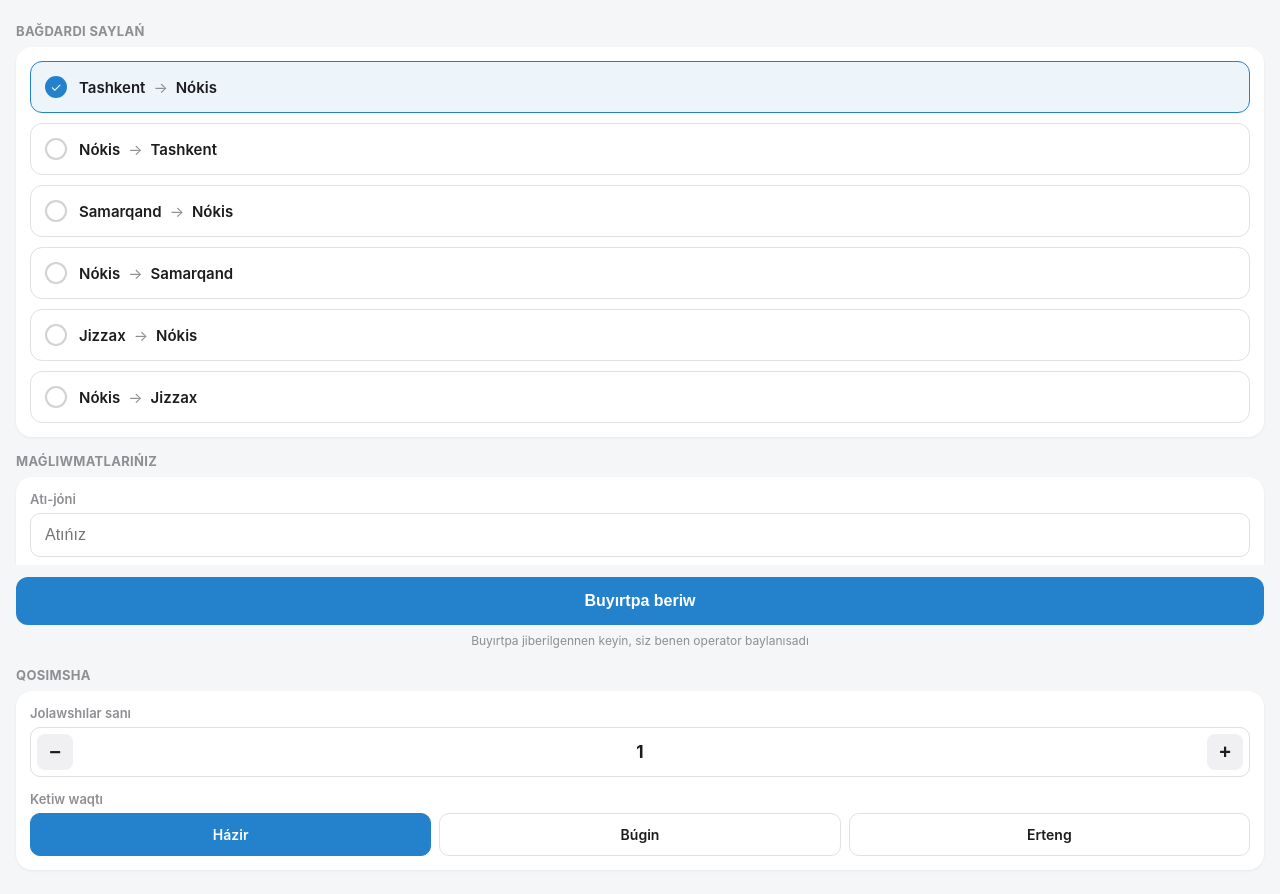
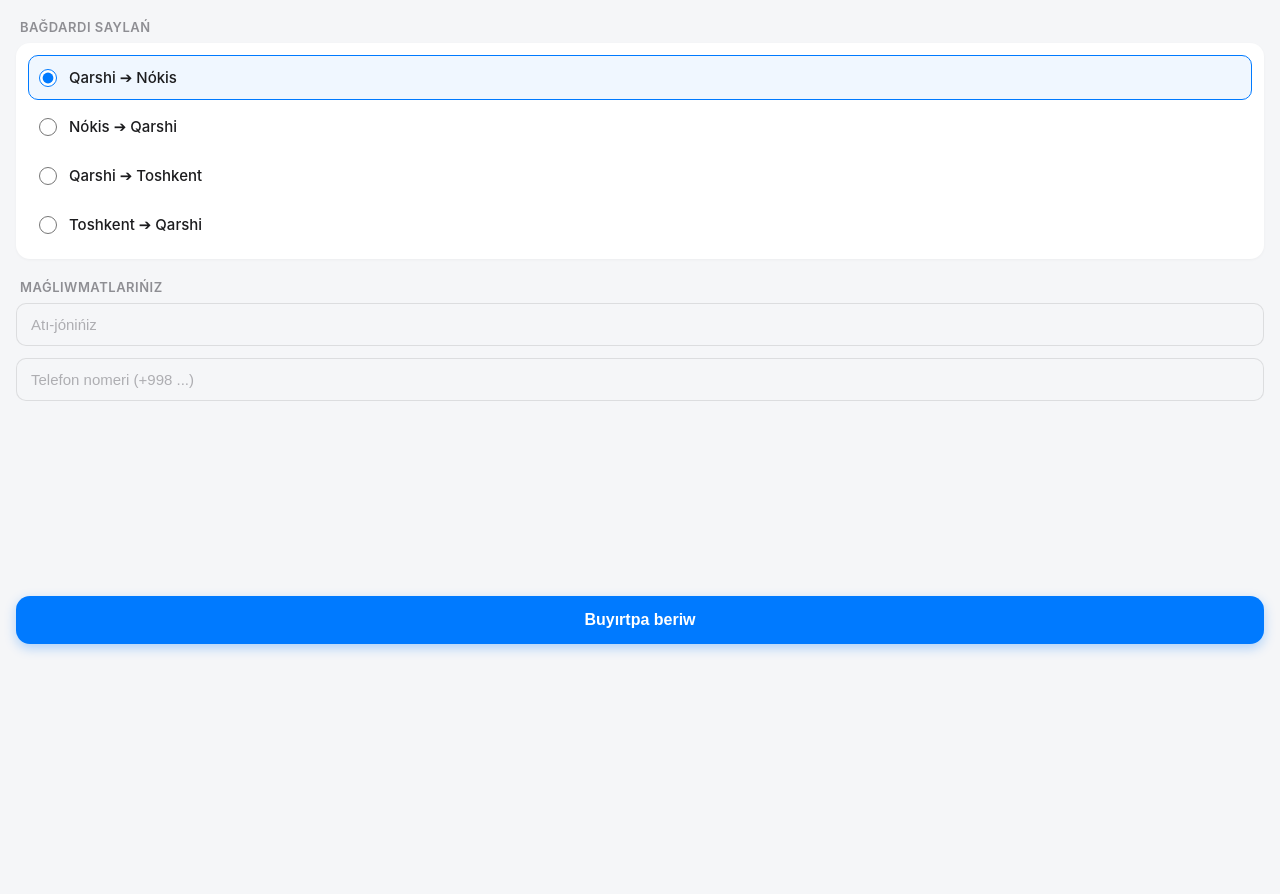
Before and after one commit to sabitnietullaev654-gif/safar-taksi-bot, a website: page index.html in a window 1280 px wide. Shown: the part 140-1034 px from the top of the page. After the commit the page ends 800 px from the top, so only its background shows below. Drawn offline with Linux system fonts and the light colour scheme; a script that the page names is missing.

Commit message:
Update index.html

```diff
--- a/index.html
+++ b/index.html
@@ -8,7 +8,7 @@
     <style>
         * { box-sizing: border-box; margin: 0; padding: 0; }
         body {
-    font-family: -apple-system, BlinkMacSystemFont, "Segoe UI", Roboto, Arial, sans-serif;
+            font-family: -apple-system, BlinkMacSystemFont, "Segoe UI", Roboto, Helvetica, Arial, sans-serif;
             background: var(--tg-theme-bg-color, #f5f6f8);
             color: var(--tg-theme-text-color, #1c1c1e);
             padding: 16px;
@@ -17,141 +17,23 @@
         .header { text-align: center; padding: 16px 0 22px; }
         .header .icon { font-size: 44px; margin-bottom: 6px; }
         .header h1 { font-size: 21px; font-weight: 700; }
-  .header p {
-    font-size: 13px;
-    color: var(--tg-theme-hint-color, #8e8e93);
-    margin-top: 4px;
-  }
-  .section-label {
-    font-size: 13px;
-    font-weight: 700;
-    color: var(--tg-theme-hint-color, #8e8e93);
-    margin: 4px 0 8px;
-    text-transform: uppercase;
-    letter-spacing: 0.3px;
-  }
-  .card {
-    background: var(--tg-theme-secondary-bg-color, #fff);
-    border-radius: 16px;
-    padding: 14px;
-    margin-bottom: 16px;
-    box-shadow: 0 1px 3px rgba(0,0,0,0.06);
-  }
-  .route-option {
-    display: flex;
-    align-items: center;
-    gap: 12px;
-    padding: 14px;
-    border-radius: 12px;
-    border: 1.5px solid #e0e0e5;
-    margin-bottom: 10px;
-    cursor: pointer;
-    transition: all 0.15s;
-  }
-  .route-option:last-child { margin-bottom: 0; }
-  .route-option.active {
-    border-color: var(--tg-theme-button-color, #2481cc);
-    background: rgba(36,129,204,0.08);
-  }
-  .route-option .check {
-    width: 22px; height: 22px;
-    border-radius: 50%;
-    border: 2px solid #d1d1d6;
-    flex-shrink: 0;
-    display: flex;
-    align-items: center;
-    justify-content: center;
-    font-size: 13px;
-    color: #fff;
-  }
-  .route-option.active .check {
-    border-color: var(--tg-theme-button-color, #2481cc);
-    background: var(--tg-theme-button-color, #2481cc);
-  }
-  .route-option .text {
-    flex: 1;
-    display: flex;
-    align-items: center;
-    gap: 8px;
-    font-size: 15px;
-    font-weight: 600;
-  }
-  .route-option .arrow { color: var(--tg-theme-hint-color, #8e8e93); font-weight: 400; }
-  .field { margin-bottom: 14px; }
-  .field:last-child { margin-bottom: 0; }
-  label {
-    display: block;
-    font-size: 13px;
-    font-weight: 600;
-    color: var(--tg-theme-hint-color, #8e8e93);
-    margin-bottom: 6px;
-  }
-  input {
-    width: 100%;
-    padding: 12px 14px;
-    border-radius: 10px;
-    border: 1px solid #e0e0e5;
-    font-size: 16px;
-    background: var(--tg-theme-bg-color, #fff);
-    color: var(--tg-theme-text-color, #1c1c1e);
-  }
-  input:focus { outline: none; border-color: var(--tg-theme-button-color, #2481cc); }
-  .radio-group { display: flex; gap: 8px; }
-  .radio-option {
-    flex: 1;
-    text-align: center;
-    padding: 12px 8px;
-    border-radius: 10px;
-    border: 1.5px solid #e0e0e5;
-    font-size: 14px;
-    font-weight: 600;
-    cursor: pointer;
-  }
-  .radio-option.active {
-    border-color: var(--tg-theme-button-color, #2481cc);
-    background: var(--tg-theme-button-color, #2481cc);
-    color: var(--tg-theme-button-text-color, #fff);
-  }
-  .stepper {
-    display: flex;
-    align-items: center;
-    justify-content: space-between;
-    border: 1px solid #e0e0e5;
-    border-radius: 10px;
-    padding: 6px;
-  }
-  .stepper button {
-    width: 36px; height: 36px;
-    border-radius: 8px;
-    border: none;
-    background: #f0f0f3;
-    font-size: 20px;
-    font-weight: 600;
-    color: var(--tg-theme-text-color, #1c1c1e);
-  }
-  .stepper span { font-size: 17px; font-weight: 700; }
-  .footer-btn {
-    position: fixed;
-    bottom: 0; left: 0; right: 0;
-    padding: 12px 16px calc(12px + env(safe-area-inset-bottom, 0px));
-    background: var(--tg-theme-bg-color, #f5f6f8);
-  }
-  .submit-btn {
-    width: 100%;
-    padding: 15px;
-    border-radius: 12px;
-    border: none;
-    background: var(--tg-theme-button-color, #2481cc);
-    color: var(--tg-theme-button-text-color, #fff);
-    font-size: 16px;
-    font-weight: 700;
-  }
-  .note {
-    font-size: 12px;
-    color: var(--tg-theme-hint-color, #8e8e93);
-    text-align: center;
-    margin-top: 8px;
-  }
+        .header p { font-size: 13px; color: var(--tg-theme-hint-color, #8e8e93); margin-top: 4px; }
+        .section-title { font-size: 13px; font-weight: 600; text-transform: uppercase; color: var(--tg-theme-hint-color, #8e8e93); margin-bottom: 8px; margin-left: 4px; letter-spacing: 0.5px; }
+        .card { background: var(--tg-theme-secondary-bg-color, #ffffff); border-radius: 14px; padding: 12px; margin-bottom: 20px; box-shadow: 0 1px 3px rgba(0,0,0,0.04); }
+        .radio-label { display: flex; align-items: center; padding: 12px 10px; border-radius: 10px; cursor: pointer; transition: background 0.2s; margin-bottom: 4px; border: 1.5px solid transparent; }
+        .radio-label:last-child { margin-bottom: 0; }
+        .radio-label:active { background: rgba(0,0,0,0.03); }
+        .radio-label.selected { background: rgba(0, 122, 255, 0.06); border-color: var(--tg-theme-button-color, #007aff); }
+        input[type="radio"] { accent-color: var(--tg-theme-button-color, #007aff); width: 18px; height: 18px; margin-right: 12px; }
+        .route-text { font-size: 15px; font-weight: 500; }
+        .input-field { width: 100%; padding: 12px 14px; border-radius: 10px; border: 1px solid rgba(0,0,0,0.1); background: var(--tg-theme-bg-color, #f5f6f8); color: var(--tg-theme-text-color, #1c1c1e); font-size: 15px; outline: none; margin-bottom: 12px; }
+        .input-field:focus { border-color: var(--tg-theme-button-color, #007aff); }
+        .input-field::placeholder { color: var(--tg-theme-hint-color, #aeaeb2); }
+        .submit-btn { position: fixed; bottom: 16px; left: 16px; right: 16px; background: var(--tg-theme-button-color, #007aff); color: var(--tg-theme-button-text-color, #ffffff); border: none; border-radius: 14px; padding: 15px; font-size: 16px; font-weight: 600; cursor: pointer; box-shadow: 0 4px 12px rgba(0, 122, 255, 0.3); text-align: center; }
+        .submit-btn:active { opacity: 0.9; transform: scale(0.99); }
+        .success-box { display: none; text-align: center; padding: 40px 20px; }
+        .success-box h2 { font-size: 22px; margin-bottom: 10px; color: #34c759; }
+        .success-box p { font-size: 14px; color: var(--tg-theme-hint-color, #8e8e93); }
     </style>
 </head>
 <body>
@@ -162,123 +44,71 @@
         <p>Bağdardı saylań hám buyırtpa beriń</p>
     </div>
 
-  <div class="section-label">Bağdardı saylań</div>
+    <form id="taxiForm">
+        <div class="section-title">Bağdardı saylań</div>
         <div class="card">
-    <div class="route-option active" data-route="Tashkent - Nokis" onclick="selectRoute(this)">
-      <div class="check">✓</div>
-      <div class="text">Tashkent <span class="arrow">→</span> Nókis</div>
-    </div>
-    <div class="route-option" data-route="Nokis - Tashkent" onclick="selectRoute(this)">
-      <div class="check">✓</div>
-      <div class="text">Nókis <span class="arrow">→</span> Tashkent</div>
-    </div>
-    <div class="route-option" data-route="Samarqand - Nokis" onclick="selectRoute(this)">
-      <div class="check">✓</div>
-      <div class="text">Samarqand <span class="arrow">→</span> Nókis</div>
-    </div>
-    <div class="route-option" data-route="Nokis - Samarqand" onclick="selectRoute(this)">
-      <div class="check">✓</div>
-      <div class="text">Nókis <span class="arrow">→</span> Samarqand</div>
-    </div>
-    <div class="route-option" data-route="Jizzax - Nokis" onclick="selectRoute(this)">
-      <div class="check">✓</div>
-      <div class="text">Jizzax <span class="arrow">→</span> Nókis</div>
-    </div>
-    <div class="route-option" data-route="Nokis - Jizzax" onclick="selectRoute(this)">
-      <div class="check">✓</div>
-      <div class="text">Nókis <span class="arrow">→</span> Jizzax</div>
-    </div>
+            <label class="radio-label selected">
+                <input type="radio" name="route" value="Qarshi ➔ Nókis" checked>
+                <span class="route-text">Qarshi ➔ Nókis</span>
+            </label>
+            <label class="radio-label">
+                <input type="radio" name="route" value="Nókis ➔ Qarshi">
+                <span class="route-text">Nókis ➔ Qarshi</span>
+            </label>
+            <label class="radio-label">
+                <input type="radio" name="route" value="Qarshi ➔ Toshkent">
+                <span class="route-text">Qarshi ➔ Toshkent</span>
+            </label>
+            <label class="radio-label">
+                <input type="radio" name="route" value="Toshkent ➔ Qarshi">
+                <span class="route-text">Toshkent ➔ Qarshi</span>
+            </label>
         </div>
 
-  <div class="section-label">Maǵlıwmatlarıńız</div>
-  <div class="card">
-    <div class="field">
-      <label>Atı-jóni</label>
-      <input type="text" id="fullName" placeholder="Atıńız">
-    </div>
-    <div class="field">
-      <label>Telefon nomeri</label>
-      <input type="tel" id="phone" placeholder="+998 90 123 45 67">
-    </div>
+        <div class="section-title">Maǵlıwmatlarıńız</div>
+        <div class="card" style="border: none; background: transparent; padding: 0; box-shadow: none;">
+            <input type="text" id="fullname" class="input-field" placeholder="Atı-jónińiz" required>
+            <input type="tel" id="phone" class="input-field" placeholder="Telefon nomeri (+998 ...)" required>
         </div>
 
-  <div class="section-label">Qosımsha</div>
-  <div class="card">
-    <div class="field">
-      <label>Jolawshılar sanı</label>
-      <div class="stepper">
-        <button onclick="changeSeats(-1)">−</button>
-        <span id="seatsVal">1</span>
-        <button onclick="changeSeats(1)">+</button>
-      </div>
-    </div>
-    <div class="field" style="margin-bottom:0;">
-      <label>Ketiw waqtı</label>
-      <div class="radio-group">
-        <div class="radio-option active" onclick="selectTime(this,'now')">Házir</div>
-        <div class="radio-option" onclick="selectTime(this,'today')">Búgin</div>
-        <div class="radio-option" onclick="selectTime(this,'tomorrow')">Erteng</div>
-      </div>
-    </div>
-  </div>
+        <button type="submit" class="submit-btn">Buyırtpa beriw</button>
+    </form>
 
-  <div class="footer-btn">
-    <button class="submit-btn" onclick="submitOrder()">Buyırtpa beriw</button>
-    <p class="note">Buyırtpa jiberilgennen keyin, siz benen operator baylanısadı</p>
+    <div id="successBox" class="success-box">
+        <h2>Buyırtpa qabıllandı!</h2>
+        <p>Operator tez arada sizin menen baylanısadı.</p>
     </div>
 
     <script>
-  const tg = window.Telegram?.WebApp;
-  if (tg) { tg.ready(); tg.expand(); }
+        let tg = window.Telegram.WebApp;
+        tg.expand();
 
-  let selectedRoute = "Tashkent - Nokis";
-  let seats = 1;
-  let departTime = 'now';
+        const labels = document.querySelectorAll('.radio-label');
+        labels.forEach(label => {
+            label.addEventListener('click', () => {
+                labels.forEach(l => l.classList.remove('selected'));
+                label.classList.add('selected');
+                label.querySelector('input').checked = true;
+            });
+        });
 
-  function selectRoute(el) {
-    document.querySelectorAll('.route-option').forEach(o => o.classList.remove('active'));
-    el.classList.add('active');
-    selectedRoute = el.getAttribute('data-route');
-  }
+        document.getElementById('taxiForm').addEventListener('submit', function(e) {
+            e.preventDefault();
+            let route = document.querySelector('input[name="route"]:checked').value;
+            let fullname = document.getElementById('fullname').value;
+            let phone = document.getElementById('phone').value;
 
-  function changeSeats(delta) {
-    seats = Math.max(1, Math.min(8, seats + delta));
-    document.getElementById('seatsVal').textContent = seats;
-  }
-
-  function selectTime(el, val) {
-    document.querySelectorAll('.radio-option').forEach(o => o.classList.remove('active'));
-    el.classList.add('active');
-    departTime = val;
-  }
-
-  function submitOrder() {
-    const fullName = document.getElementById('fullName').value.trim();
-    const phone = document.getElementById('phone').value.trim();
-
-    if (!fullName || !phone) {
-      const msg = 'Ótinish, atıńız hám telefon nomerińizdi kiritiń';
-      if (tg) { tg.showAlert(msg); } else { alert(msg); }
-      return;
-    }
-
-    const order = {
-      route: selectedRoute,
-      name: fullName,
-      phone: phone,
-      seats: seats,
-      departTime: departTime,
-      timestamp: new Date().toISOString()
+            let data = {
+                route: route,
+                fullname: fullname,
+                phone: phone
             };
 
-    if (tg) {
-      tg.sendData(JSON.stringify(order));
-      tg.close();
-    } else {
-      alert('Buyırtpa qabıl etildi:\n' + JSON.stringify(order, null, 2));
-    }
-  }
+            tg.sendData(JSON.stringify(data));
+
+            document.getElementById('taxiForm').style.display = 'none';
+            document.getElementById('successBox').style.display = 'block';
+        });
     </script>
-
 </body>
 </html>
```
Lines whose indentation alone changed are shown as unchanged.
